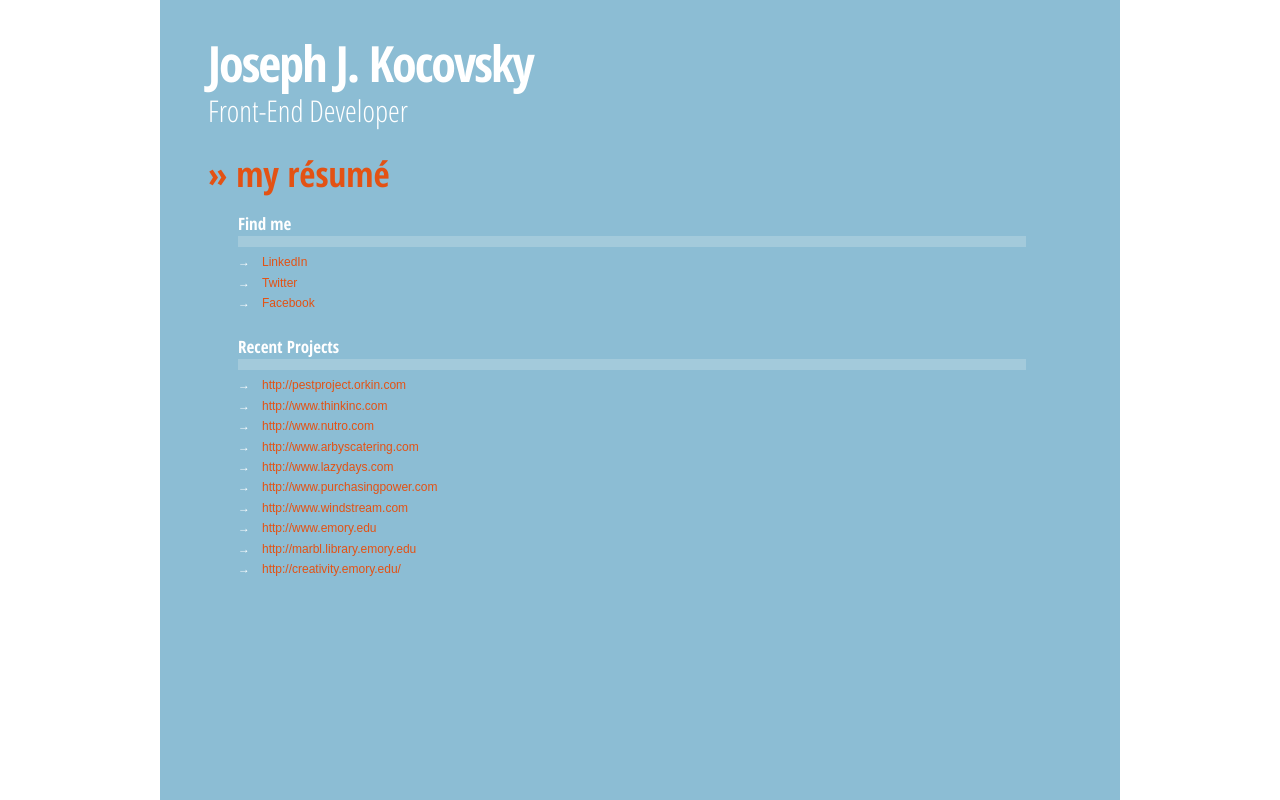
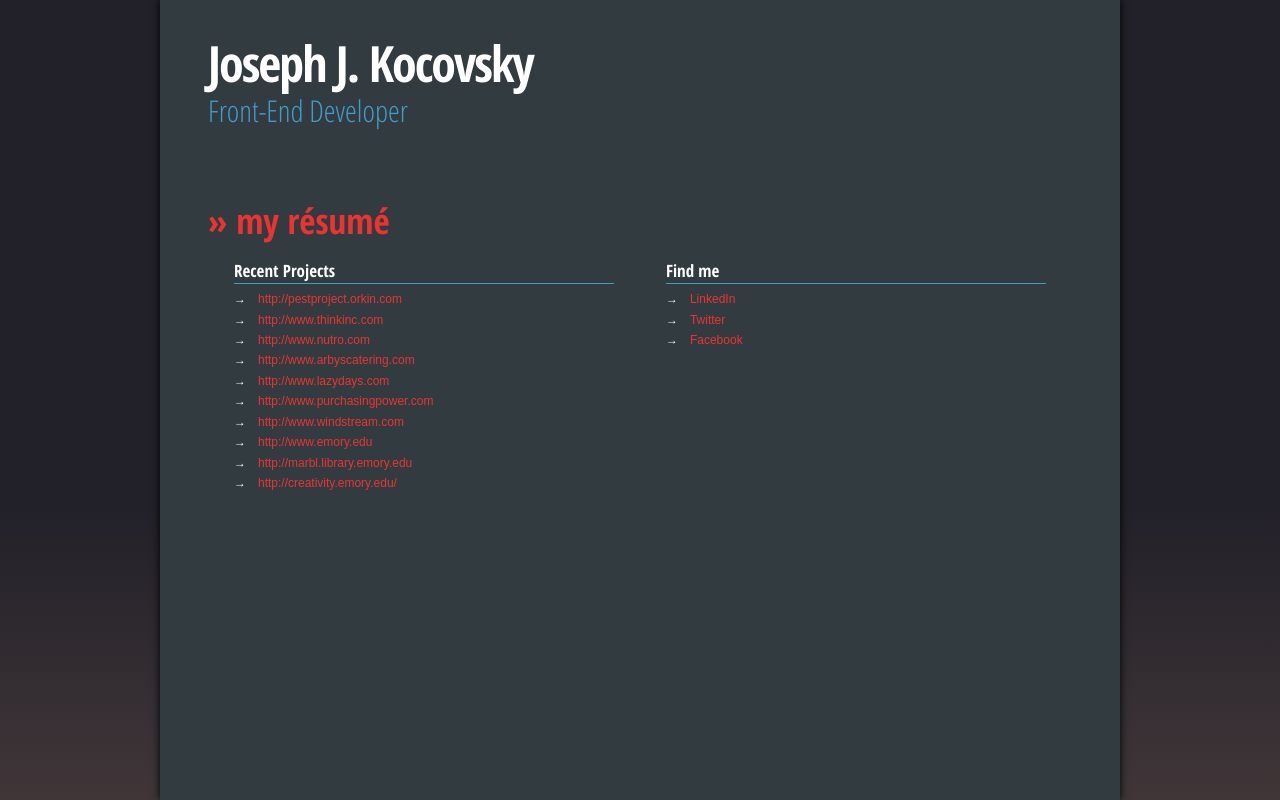
Before and after one commit to joekonet/mobile, a PHP site: page / in a window 1280 px wide. Run offline with PHP 8.4, Linux system fonts and the light colour scheme.

Commit message:
scss, mq,  and color fun

```diff
--- a/css/style.css
+++ b/css/style.css
@@ -1,68 +1,98 @@
-@import url("reset.css");
-@import url(http://fonts.googleapis.com/css?family=Open+Sans+Condensed:700,300);
-/* reset */
-/*-------------------------------------------------------------------------------*/
-/* fonts
+@import url(reset.css);
+@import "http://fonts.googleapis.com/css?family=Open+Sans+Condensed:700,300)";
+/* import */
 /*-------------------------------------------------------------------------------*/
 /* vars
 /*-------------------------------------------------------------------------------*/
-/* media queries
-/*-------------------------------------------------------------------------------*/
-@media only screen and (min-width: 960px) {
-  html, body {
-    height: 100%;
-    background: #fff; }
-
-  section {
-    width: 960px;
-    height: 100%;
-    margin: auto; } }
-@media only screen and (min-width: 320px) and (max-width: 960px) {
-  body {
-    background: #8cbdd4; } }
 /* global
 /*-------------------------------------------------------------------------------*/
 section {
-  background: #8cbdd4;
+  background: #323b40;
   color: #fff; }
+
+hgroup {
+  padding: 4% 5%; }
+  hgroup b {
+    display: block;
+    margin-bottom: .15em;
+    font-family: "Open Sans Condensed", sans-serif;
+    font-weight: 700;
+    font-size: 5em;
+    letter-spacing: -0.04em; }
+  hgroup i {
+    display: block;
+    font-family: "Open Sans Condensed", sans-serif;
+    font-weight: 300;
+    font-size: 3em;
+    font-style: normal; }
 
 article {
   padding: 4% 5%; }
-  article b {
-    font-family: "Open Sans Condensed", sans-serif;
-    font-weight: 700;
-    font-size: 5em;
-    letter-spacing: -0.04em;
+  article a {
+    color: #eb3431; }
+    article a:hover {
+      color: #fff; }
+  article a.big {
     display: block;
-    margin-bottom: .15em; }
-  article i {
-    font-family: "Open Sans Condensed", sans-serif;
-    font-weight: 300;
-    font-size: 3em;
-    font-style: normal;
-    display: block;
-    margin-bottom: 1em; }
-  article p {
     font-family: "Open Sans Condensed", sans-serif;
     font-weight: 700;
     font-size: 3.5em; }
-  article a {
-    color: #e35214; }
-    article a:hover {
-      color: #fff; }
   article dl {
-    margin: 2em 3em; }
+    float: right; }
   article dt {
-    width: 98%;
+    margin-bottom: .3em;
     font-family: "Open Sans Condensed", sans-serif;
     font-weight: 700;
     font-size: 1.7em;
     line-height: 1.5em;
-    margin-bottom: .3em;
-    border-bottom: .7em solid #a3cadb; }
+    border-bottom: .7em solid #439bc7; }
   article dd {
     line-height: 170%;
     font-size: 1.2em; }
     article dd:before {
       content: "\2192 ";
       padding-right: 1em; }
+
+/* media queries
+/*-------------------------------------------------------------------------------*/
+@media only screen and (min-width:320px) and (max-width:960px) {
+  body {
+    background: #323b40; } }
+@media only screen and (min-width:320px) {
+  dl {
+    width: 90%;
+    margin: 2em 5%; } }
+@media only screen and (min-width:600px) {
+  dl {
+    width: 40%;
+    margin: 2em 5%; } }
+@media only screen and (min-width:960px) {
+  html, body {
+    height: 100%;
+    background: #fff;
+    background: #222029;
+    background: -moz-linear-gradient(top, #222029 63%, #403638 100%);
+    background: -webkit-gradient(linear, left top, left bottom, color-stop(63%, #222029), color-stop(100%, #403638));
+    background: -webkit-linear-gradient(top, #222029 63%, #403638 100%);
+    background: -o-linear-gradient(top, #222029 63%, #403638 100%);
+    background: -ms-linear-gradient(top, #222029 63%, #403638 100%);
+    background: linear-gradient(top, #222029 63%, #403638 100%);
+    filter: progid:DXImageTransform.Microsoft.gradient(startColorstr='#222029', endColorstr='#403638',GradientType=0 ); }
+
+  i {
+    color: #439bc7; }
+
+  section {
+    width: 960px;
+    height: 100%;
+    margin: auto;
+    -webkit-box-shadow: 0 0 8px 0 #000;
+    -moz-box-shadow: 0 0 8px 0 #000;
+    box-shadow: 0 0 8px 0 #000; }
+
+  dl {
+    width: 44%;
+    margin: 2em 3%; }
+
+  article dt {
+    border-bottom: 1px solid #439bc7; } }
--- a/css/style.scss
+++ b/css/style.scss
@@ -1,10 +1,6 @@
-/* reset */
+/* import */
 /*-------------------------------------------------------------------------------*/
-@import url("reset.css");
-
-/* fonts
-/*-------------------------------------------------------------------------------*/
-@import url(http://fonts.googleapis.com/css?family=Open+Sans+Condensed:700,300);
+@import "reset.css","http://fonts.googleapis.com/css?family=Open+Sans+Condensed:700,300)";
 
 /* vars
 /*-------------------------------------------------------------------------------*/
@@ -12,74 +8,79 @@ $open-sans:'Open Sans Condensed', sans-serif;
 $open-sans-fat:700;
 $open-sans-skinny:300;
 
-/* media queries
-/*-------------------------------------------------------------------------------*/
-@media only screen and (min-width: 960px) {
-	html, body {
-		height:100%;
-		background:#fff;
-	}
-	section {
-		width:960px;
-		height:100%;
-		margin:auto;
-	}
+@mixin box-shadow() {
+	-webkit-box-shadow:0 0 8px 0 #000;
+	-moz-box-shadow:0 0 8px 0 #000;
+	box-shadow:0 0 8px 0 #000;
 }
 
-@media only screen and (min-width: 320px) and (max-width: 960px) {
-	body {
-		background:#8cbdd4;
-	}
+@mixin gradient() {
+	background: #222029;
+	background: -moz-linear-gradient(top,  #222029 63%, #403638 100%);
+	background: -webkit-gradient(linear, left top, left bottom, color-stop(63%,#222029), color-stop(100%,#403638));
+	background: -webkit-linear-gradient(top,  #222029 63%,#403638 100%);
+	background: -o-linear-gradient(top,  #222029 63%,#403638 100%);
+	background: -ms-linear-gradient(top,  #222029 63%,#403638 100%);
+	background: linear-gradient(top,  #222029 63%,#403638 100%);
+	filter: progid:DXImageTransform.Microsoft.gradient( startColorstr='#222029', endColorstr='#403638',GradientType=0 );
 }
 
 /* global
 /*-------------------------------------------------------------------------------*/
 section {
-	background:#8cbdd4;
+	background:#323b40;
 	color:#fff;
+}
+
+hgroup {
+	padding:4% 5%;
+	b {
+		display:block;
+		margin-bottom:.15em;
+		font-family:$open-sans;
+		font-weight:$open-sans-fat;
+		font-size:5em;
+		letter-spacing:-.04em;
+	}
+	i {
+		display:block;
+		font-family:$open-sans;
+		font-weight:$open-sans-skinny;
+		font-size:3em;
+		font-style:normal;
+	}
+
 }
 
 article {
 	padding:4% 5%;
-	b {
-		font-family:$open-sans;
-		font-weight:$open-sans-fat;
-		font-size:5em;
-		letter-spacing:-.04em;
+	a {
+		color:#eb3431;
+		&:hover {
+			color:#fff;
+		}
+	}
+
+	a.big {
 		display:block;
-		margin-bottom:.15em;
-	}
-	i {
-		font-family:$open-sans;
-		font-weight:$open-sans-skinny;
-		font-size:3em;
-		font-style:normal;
-		display:block;
-		margin-bottom:1em;
-	}
-	p {
 		font-family:$open-sans;
 		font-weight:$open-sans-fat;
 		font-size:3.5em;
 	}
-	a {
-		color:#e35214;
-		&:hover {
-			color:#fff;
-		}
+
+	dl {
+		float:right;
 	}
-	dl {
-		margin:2em 3em;
-	}
+
 	dt {
-		width:98%;
+		margin-bottom:.3em;
 		font-family:$open-sans;
 		font-weight:$open-sans-fat;
 		font-size:1.7em;
 		line-height:1.5em;
-		margin-bottom:.3em;
-		border-bottom:.7em solid #a3cadb;
+		border-bottom:.7em solid #439bc7;
 	}
+
 	dd {
 		line-height:170%;
 		font-size:1.2em;
@@ -89,3 +90,49 @@ article {
 		}
 	}
 }
+
+/* media queries
+/*-------------------------------------------------------------------------------*/
+@media only screen and (min-width:320px) and (max-width:960px) {
+	body {
+		background:#323b40;
+	}
+}
+
+@media only screen and (min-width:320px) {
+	dl {
+		width:90%;
+		margin:2em 5%;
+	}
+}
+
+@media only screen and (min-width:600px) {
+	dl {
+		width:40%;
+		margin:2em 5%;
+	}
+}
+
+@media only screen and (min-width:960px) {
+	html, body {
+		height:100%;
+		background:#fff;
+		@include gradient();
+	}
+	i {
+		color:#439bc7;
+	}
+	section {
+		width:960px;
+		height:100%;
+		margin:auto;
+		@include box-shadow();
+	}
+	dl {
+		width:44%;
+		margin:2em 3%;
+	}
+	article dt {
+		border-bottom:1px solid #439bc7;
+	}
+}
--- a/index.php
+++ b/index.php
@@ -11,7 +11,7 @@
 		<meta name="apple-mobile-web-app-status-bar-style" content="black-translucent">
 
 		<link rel="shortcut icon" href="favicon.ico">
-		<link type="text/css" href="css/style.css?<?php echo date('U'); ?>" media="screen" rel="stylesheet" />
+		<link type="text/css" href="css/style.css?<?php echo date('U'); ?>" media="screen" rel="stylesheet">
 		<script src="js/modernizr.custom.98235.js"></script>
 	</head>
 <body>
@@ -20,10 +20,12 @@
 	<section>
 
 		<!-- begin content -->
-		<article>
+		<hgroup>
 			<b>Joseph J. Kocovsky</b>
 			<i>Front-End Developer</i>
-			<p><a href="resume/joe-kocovsky-resume.pdf" title="my r&#233;sum&#233;" target="_blank">&raquo; my r&#233;sum&#233;</a></p>
+		</hgroup>
+		<article>
+			<a href="resume/joe-kocovsky-resume.pdf" title="my r&#233;sum&#233;" target="_blank" class="big">&raquo; my r&#233;sum&#233;</a>
 			<dl>
 				<dt>Find me</dt>
 				<dd><a href="http://www.linkedin.com/in/joekonet" title="LinkedIn" target="_blank">LinkedIn</a></dd>
```
